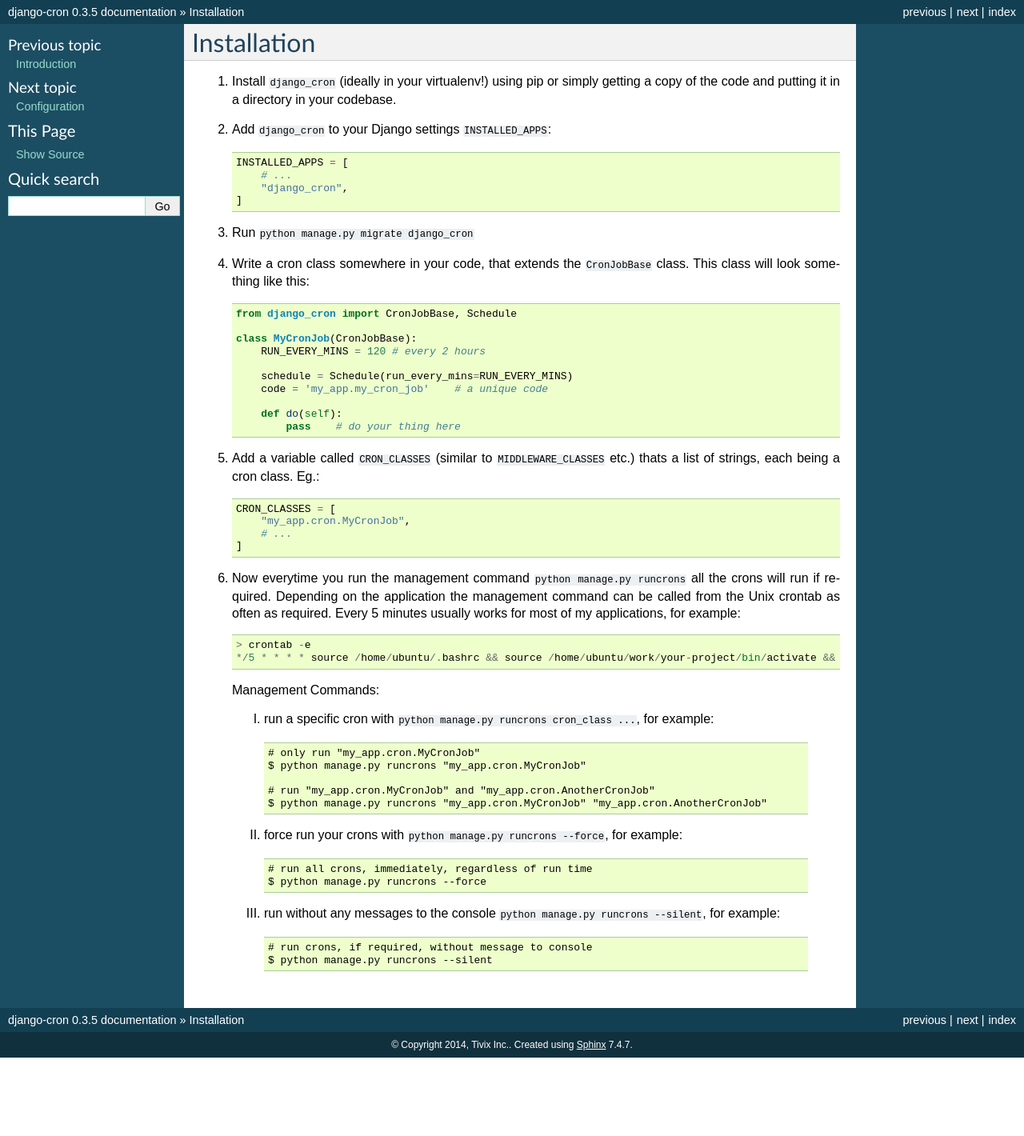
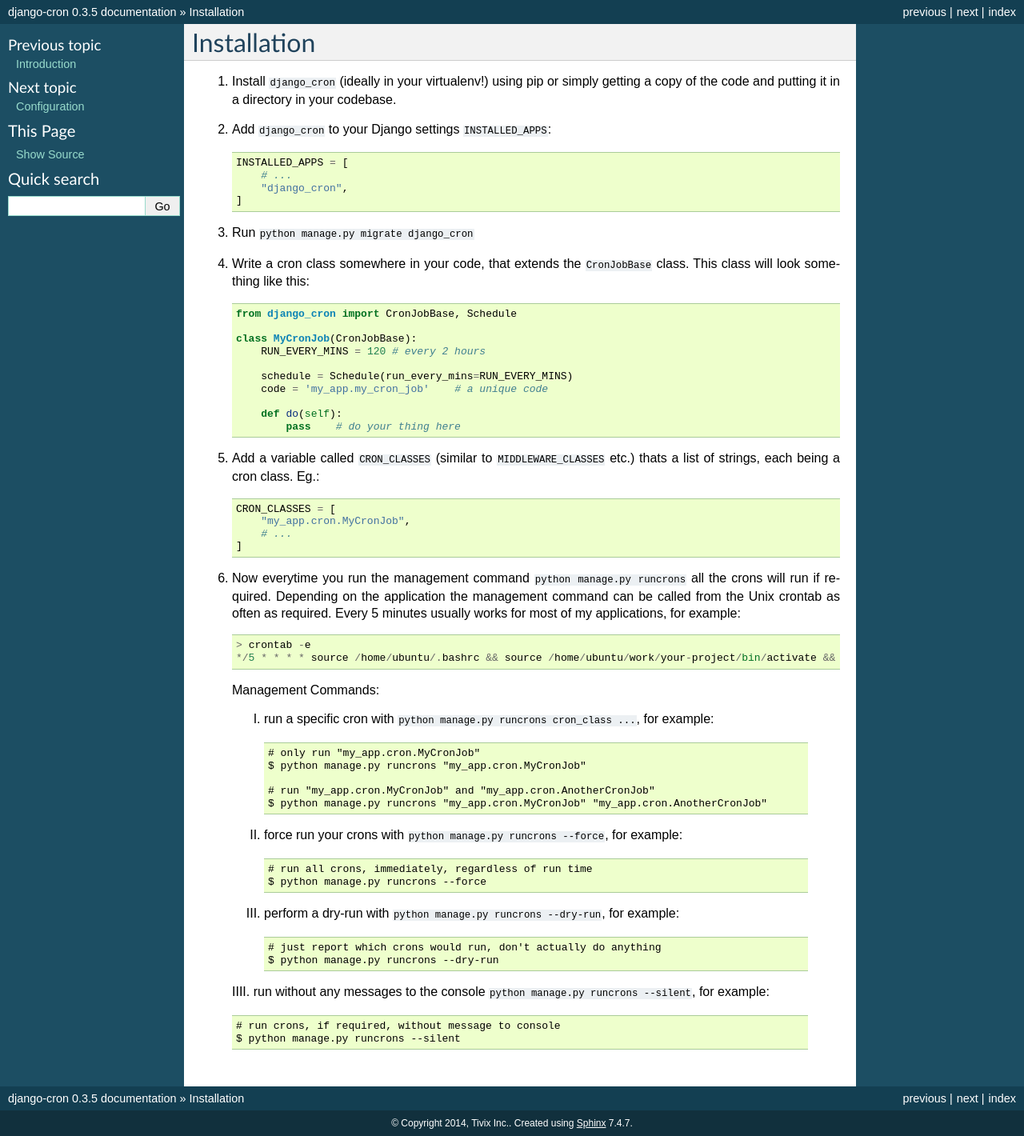
Before and after one commit to Tivix/django-cron, a Sphinx documentation site: the page built from docs/installation.rst, in a window 1280 px wide. Shown: the whole page at 80% size. Built offline with Sphinx 7.4.7, drawn with Linux system fonts in a browser that asks for light colours; before the commit the page ends 1322 px from its top, so only the background shows below that.

Commit message:
Include documentation

```diff
--- a/docs/installation.rst
+++ b/docs/installation.rst
@@ -58,7 +58,12 @@
         # run all crons, immediately, regardless of run time
         $ python manage.py runcrons --force
 
-  III. run without any messages to the console ``python manage.py runcrons --silent``, for example: ::
+  III. perform a dry-run with ``python manage.py runcrons --dry-run``, for example: ::
+
+        # just report which crons would run, don't actually do anything
+        $ python manage.py runcrons --dry-run
+
+  IIII. run without any messages to the console ``python manage.py runcrons --silent``, for example: ::
 
         # run crons, if required, without message to console
         $ python manage.py runcrons --silent
```
